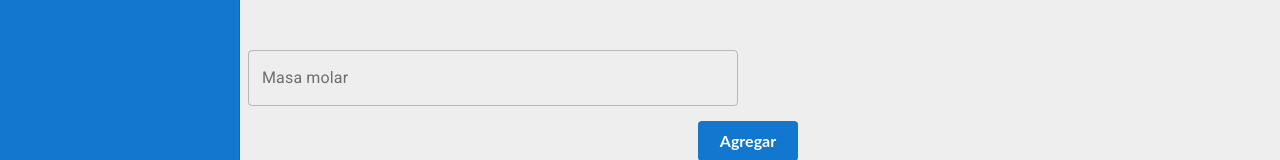
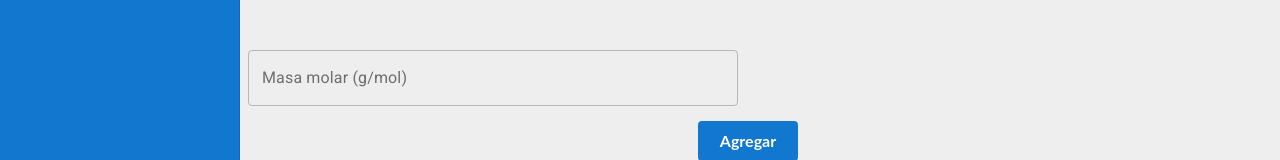
Before and after one commit to Reactor-Army/reactor_frontend, a React (Create React App) app: page /adsorbatos/agregar in a window 1280 px wide. Shown: the part 462-622 px from the top of the page. Built offline with nearby package versions, Linux system fonts and the light colour scheme; no server answers.

Commit message:
Added the molas mass units that were missing

```diff
--- a/src/components/Create/AdsorbateForm.jsx
+++ b/src/components/Create/AdsorbateForm.jsx
@@ -104,7 +104,7 @@ export const AdsorbateForm = ({
           name="formula"
         />,
         <FormNumericField
-          placeholder={ADSORBATE_FIELDS.MOLAR_MASS}
+          placeholder={`${ADSORBATE_FIELDS.MOLAR_MASS} (${UNITS.MOLAR_MASS})`}
           key={7}
           name="masaMolar"
           error={errorValues["masaMolar"]}
--- a/src/components/Create/SystemForm.jsx
+++ b/src/components/Create/SystemForm.jsx
@@ -12,8 +12,6 @@ import {fetchAdsorbentsWithParticleSize} from "../../redux/adsorbentsSlice";
 import {inRange, isPositive, isSet} from "../Form/Validation/formValidations";
 import {PROCESS_FIELDS} from "../../common/fields";
 import {SYSTEM_FORM_INITIAL_VALUES} from "../../common/constants";
-import {allNullKeys} from "../../utils/allNullKeys";
-import {filterBlank} from "./validations";
 import {UNITS} from "../../common/fields";
 
 export const SystemForm = ({
```
